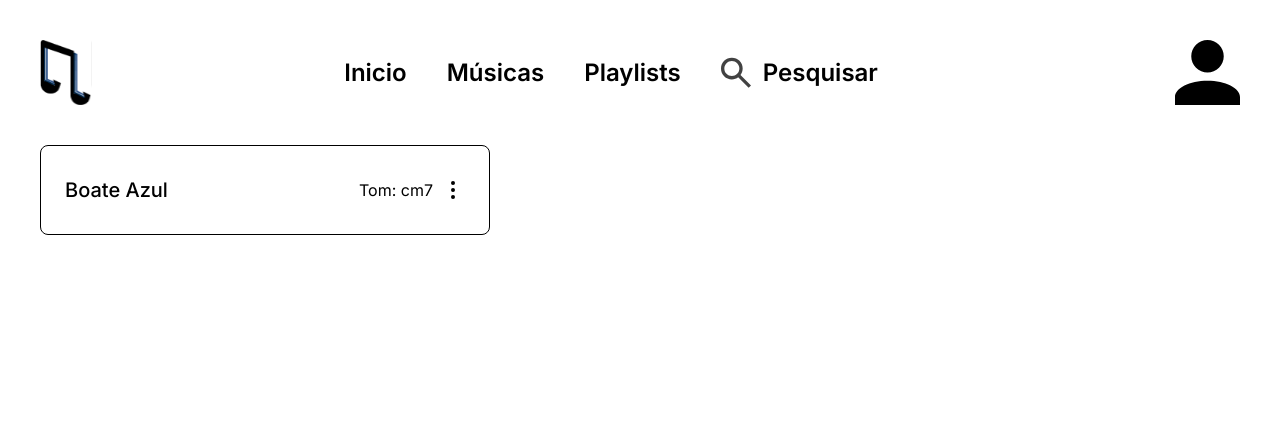
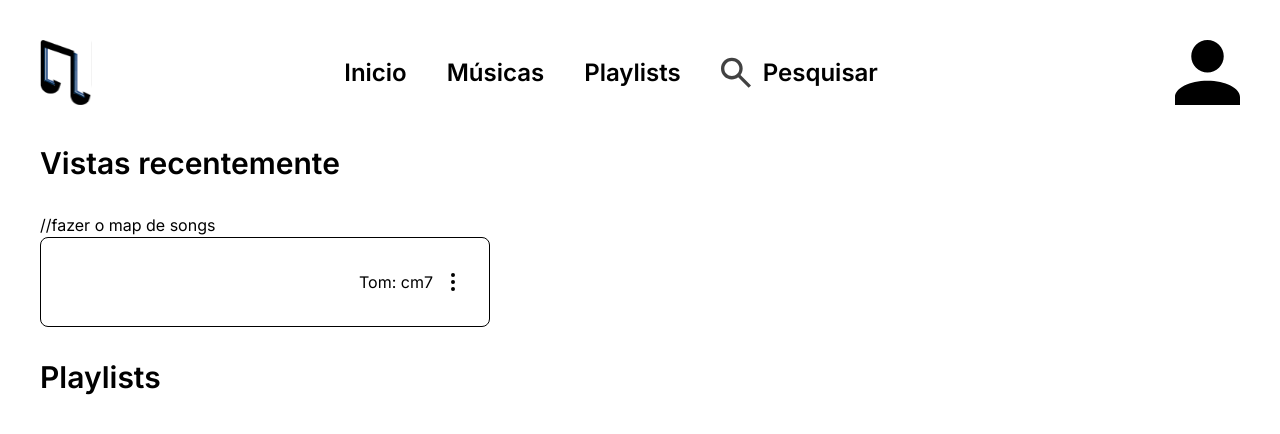
Before and after one commit to infoweb-projetos/lyrics-front-end, a Next.js app: page /dashboard in a window 1280 px wide. Shown: the top 434 px of the page. Built offline with nearby package versions, Linux system fonts and the light colour scheme.

Commit message:
nothing important

```diff
--- a/package.json
+++ b/package.json
@@ -20,7 +20,6 @@
     "eslint-config-next": "13.4.11",
     "lucide-react": "^0.263.1",
     "next": "13.4.11",
-    "phosphor-react": "^1.4.1",
     "postcss": "8.4.27",
     "react": "18.2.0",
     "react-dom": "18.2.0",
--- a/src/app/dashboard/page.tsx
+++ b/src/app/dashboard/page.tsx
@@ -3,8 +3,15 @@ import { Songcard } from "@/components/Songcard";
 export default function dashboard(){
     return (
         <div>
-            <Songcard />
+            <h1 className="text-3xl font-semibold">Vistas recentemente</h1>
+            <div className="my-8">
+                //fazer o map de songs
+                <Songcard/>
+            </div>
+            <h1 className="text-3xl font-semibold">Playlists</h1>
         </div>
 
     )
 }
+
+//https://stackoverflow.com/questions/42374873/limit-items-in-a-map-loop
--- a/src/app/page.tsx
+++ b/src/app/page.tsx
@@ -1,12 +1,7 @@
-import { Songcard } from "@/components/Songcard";
-
 export default function Home() {
   return (
     <div>
-      <h1 className="text-3xl font-semibold">Vistas recentemente</h1>
-      <div className="my-8">
-        <Songcard/>
-      </div>
+      <h1>Home</h1>
     </div>
   )
 }
--- a/src/components/Songcard.tsx
+++ b/src/components/Songcard.tsx
@@ -1,17 +1,15 @@
 import { MoreVertical } from 'lucide-react';
-import Image from 'next/image';
 
 export interface SongcardProps{
     id?: string
     name?: string
-    tom?: string
 }
 
-export function Songcard({name, tom}: SongcardProps){
+export function Songcard({name}: SongcardProps){
     return(
         <>
             <div className="border border-black rounded-lg p-6 max-w-[450px] flex justify-between items-center">
-                <p className="font-medium text-xl">Boate Azul</p>
+                <p className="font-medium text-xl">{name}</p>
                 <div className='flex justify-center items-center'>
                     <p className="p-2">Tom: cm7</p>
                     <MoreVertical />
@@ -21,5 +19,3 @@ export function Songcard({name, tom}: SongcardProps){
 
     )
 }
-
-//https://stackoverflow.com/questions/42374873/limit-items-in-a-map-loop
```
Also changed, not shown: 1 other file (tests, documents, lock files or other folders).
